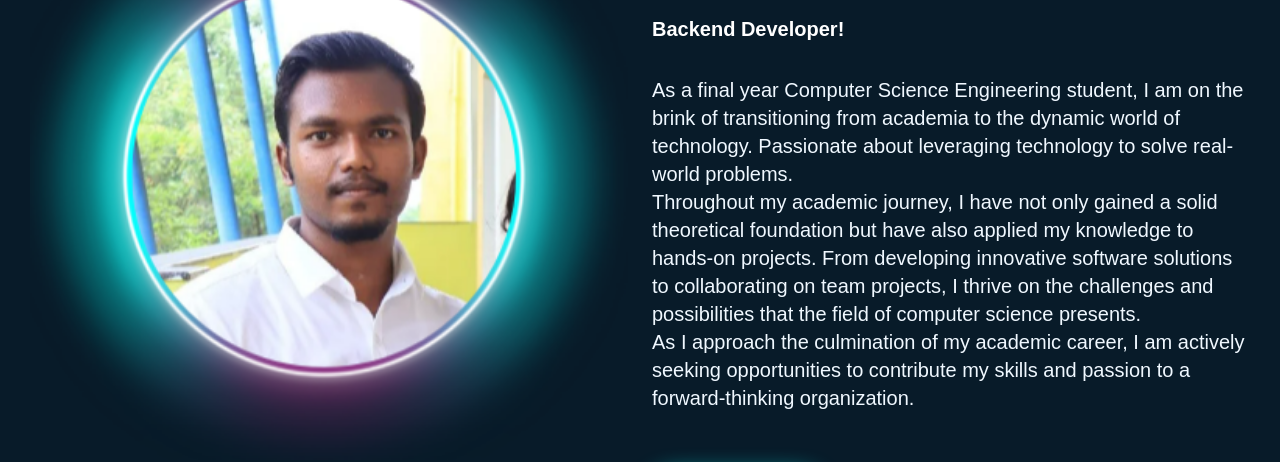
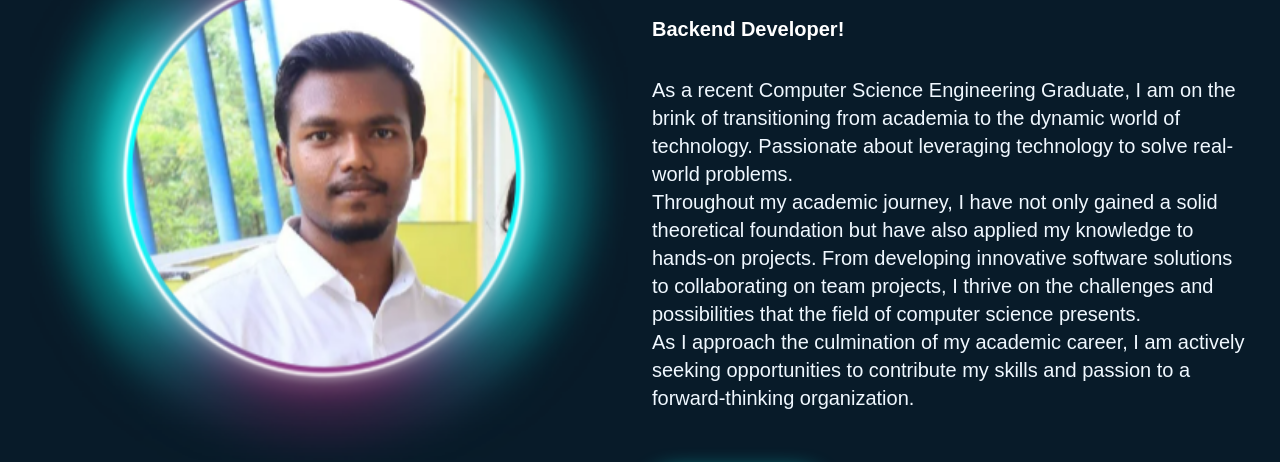
Before and after one commit to Surendra-Kumar-M/Portfolio_Webpage, a plain HTML site: page index.html in a window 1280 px wide. Shown: the part 968-1430 px from the top of the page. Drawn offline with nearby package versions, Linux system fonts and the light colour scheme.

Commit message:
Update on the about section

```diff
--- a/index.html
+++ b/index.html
@@ -61,7 +61,7 @@
             <h2>About <span>Me</span></h2>
             <h4>Backend Developer!</h4>
             <p>
-                As a final year Computer Science Engineering student, I am on the brink of transitioning from academia to the dynamic world of technology. Passionate about leveraging technology to solve real-world problems.
+                As a recent Computer Science Engineering Graduate, I am on the brink of transitioning from academia to the dynamic world of technology. Passionate about leveraging technology to solve real-world problems.
                 <br>
                 Throughout my academic journey, I have not only gained a solid theoretical foundation but have also applied my knowledge to hands-on projects. From developing innovative software solutions to collaborating on team projects, I thrive on the challenges and possibilities that the field of computer science presents.
                 <br>
```
